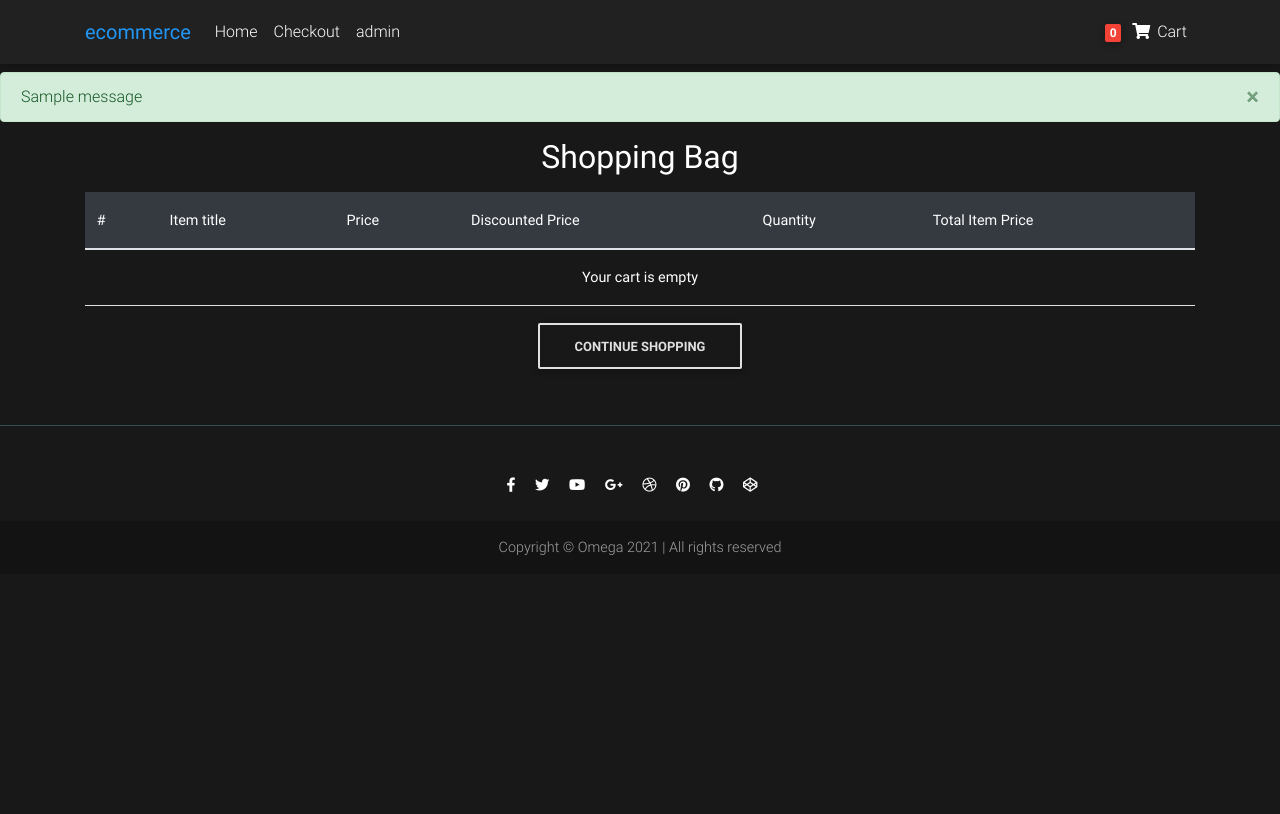
After one commit to ombhosale2510/E-commerce, a Django app: page /order-summary/ in a window 1280 px wide. The commit adds this page. Shown: the top 814 px of the page. Run offline with Django 3.2, Linux system fonts and the light colour scheme; a user stored in the database is signed in; data comes from the database, SQL or seed files in the repository; both versions use the stored data as it was after the commit; tables that the repository leaves empty hold one stand-in row (values such as "Sample post"); one stand-in notice (Sample message) is shown; some libraries are stand-ins or nearby versions.

Commit message:
Added a Cart Page with update/delete/checout/continue-shopping features

```diff
--- a/core/models.py
+++ b/core/models.py
@@ -36,16 +36,14 @@ class Item(models.Model):
         })
 
     def get_add_to_cart_url(self):
-        return reverse("core:cart", kwargs={
+        return reverse("core:cart_add", kwargs={
             'slug': self.slug
         })
-        cart
 
     def get_remove_from_cart_url(self):
         return reverse("core:cart_remove", kwargs={
             'slug': self.slug
         })
-        cart
 
 
 # Items of the Order List
@@ -58,6 +56,21 @@ class OrderItem(models.Model):
 
     def __str__(self):
         return f"{self.quantity} of {self.item}"
+
+    def get_total_item_price(self):
+        return self.quantity * self.item.price
+
+    def get_total_discount_item_price(self):
+        return self.quantity * self.item.discount_price
+
+    def get_amt_saved(self):
+        return self.get_total_item_price() - self.get_total_discount_item_price()
+
+    def get_final_price(self):
+        if self.item.discount_price:
+            return self.get_total_discount_item_price()
+        else:
+            return self.get_total_item_price()
 
 
 # Order List shown in Cart
@@ -73,3 +86,9 @@ class Order(models.Model):
 
     def __str__(self):
         return self.user.username
+
+    def get_total(self):
+        total = 0
+        for order_item in self.items.all():
+            total += order_item.get_final_price()
+        return total
--- a/core/urls.py
+++ b/core/urls.py
@@ -6,7 +6,10 @@ app_name = 'core'
 urlpatterns = [
     path('', HomeView.as_view(), name='home'),
     path('checkout/', checkout, name='checkout'),
+    path('order-summary/', OrderSummaryView.as_view(), name='order-summary'),
     path('product/<slug>/', ItemDetailView.as_view(), name='product'),
-    path('cart/<slug>/', add_to_cart, name='cart'),
+    path('cart_add/<slug>/', add_to_cart, name='cart_add'),
     path('cart_remove/<slug>/', remove_from_cart, name='cart_remove'),
+    path('cart_item_remove/<slug>/', remove_single_item_from_cart,
+         name='cart_item_remove'),
 ]
--- a/core/views.py
+++ b/core/views.py
@@ -1,6 +1,7 @@
 from django.contrib import messages
+from django.core.exceptions import ObjectDoesNotExist
 from django.shortcuts import render, redirect, get_object_or_404
-from django.views.generic import ListView, DetailView
+from django.views.generic import ListView, DetailView, View
 from django.utils import timezone
 from .models import Item, OrderItem, Order
 
@@ -29,6 +30,19 @@ class HomeView(ListView):
     model = Item
     paginate_by = 4
     template_name = "home.html"
+
+
+class OrderSummaryView(View):
+    def get(self, *args, **kwargs):
+        try:
+            order = Order.objects.get(user=self.request.user, ordered=False)
+            context = {
+                'object': order
+            }
+            return render(self.request, 'order-summary.html', context)
+        except ObjectDoesNotExist:
+            messages.warning(self.request, "You do not have an active order!")
+            return redirect("/")
 
 
 # def home(request):
@@ -61,11 +75,12 @@ def add_to_cart(request, slug):
             order_item.save()
             messages.info(
                 request, "Item quantity has been successfully updated to your cart!")
+            return redirect("core:order-summary")
         else:
             order.items.add(order_item)
             messages.info(
                 request, "Item has been successfully added to your cart!")
-            return redirect("core:product", slug=slug)
+            return redirect("core:order-summary")
     else:
         ordered_date = timezone.now()
         order = Order.objects.create(
@@ -73,8 +88,7 @@ def add_to_cart(request, slug):
         order.items.add(order_item)
         messages.info(
             request, "Item has been successfully added to your cart!")
-        return redirect("core:product", slug=slug)
-    return redirect("core:product", slug=slug)
+        return redirect("core:order-summary")
 
 
 def remove_from_cart(request, slug):
@@ -94,9 +108,10 @@ def remove_from_cart(request, slug):
                 ordered=False
             )[0]
             order.items.remove(order_item)
+            order_item.delete()
             messages.info(
                 request, "Item has been successfully removed from your cart!")
-            return redirect("core:product", slug=slug)
+            return redirect("core:order-summary")
         else:
             messages.info(request, "Item was never in your cart")
             return redirect("core:product", slug=slug)
@@ -104,4 +119,36 @@ def remove_from_cart(request, slug):
         # Add a message saying the user doesn't have an order
         messages.info(request, "You do not have an active order!")
         return redirect("core:product", slug=slug)
-    return redirect("core:product", slug=slug)
+
+
+def remove_single_item_from_cart(request, slug):
+    item = get_object_or_404(Item, slug=slug)
+    order_qs = Order.objects.filter(
+        user=request.user,
+        ordered=False
+    )
+
+    if order_qs.exists():
+        order = order_qs[0]
+        # Check if order item is in order
+        if order.items.filter(item__slug=item.slug).exists():
+            order_item = OrderItem.objects.filter(
+                item=item,
+                user=request.user,
+                ordered=False
+            )[0]
+            if order_item.quantity > 1:
+                order_item.quantity -= 1
+                order_item.save()
+            else:
+                order.items.remove(order_item)
+            messages.info(
+                request, "Item has been removed from your cart!")
+            return redirect("core:order-summary")
+        else:
+            messages.info(request, "Item was never in your cart")
+            return redirect("core:product", slug=slug)
+    else:
+        # Add a message saying the user doesn't have an order
+        messages.info(request, "You do not have an active order!")
+        return redirect("core:product", slug=slug)
--- a/templates/base.html
+++ b/templates/base.html
@@ -62,7 +62,7 @@
                 <ul class="navbar-nav nav-flex-icons">
                     {% if request.user.is_authenticated %}
                     <li class="nav-item">
-                        <a class="nav-link waves-effect">
+                        <a class="nav-link waves-effect" href="/order-summary">
                             <span class="badge red z-depth-1 mr-1"> {{ request.user|cart_item_count }} </span>
                             <i class="fas fa-shopping-cart"></i>
                             <span class="clearfix d-none d-sm-inline-block"> Cart </span>
@@ -71,9 +71,9 @@
                     {% else %}
                     <li class="nav-item">
                         <a class="nav-link waves-effect">
-                            <span class="badge red z-depth-1 mr-1"> 1 </span>
+                            <span class="badge red z-depth-1 mr-1">None</span>
                             <i class="fas fa-shopping-cart"></i>
-                            <span class="clearfix d-none d-sm-inline-block"> Cart </span>
+                            <span class="clearfix d-none d-sm-inline-block" href="/order-summary"> Cart </span>
                         </a>
                     </li>
                     {% endif %}
@@ -110,7 +110,7 @@
                 <span aria-hidden="true">&times;</span>
             </button>
         </div>
-        <li{% if message.tags %} class="{{ message.tags }}" {% endif %}>
+        <li{% if message.tags %} class="{{ message.tags }}" style="list-style-type: none;" {% endif %}>
             </li>
             {% endfor %}
             {% endif %}
--- /dev/null
+++ b/templates/order-summary.html
@@ -0,0 +1,85 @@
+{% extends "base.html" %}
+
+{% block title %}Shopping Bag{% endblock title %}
+{% block body %}
+
+<main>
+    <div class="container mt-3">
+        <div class="table-responsive text-nowrap">
+            <h2 class="text-center"><b>Shopping Bag</b></h2>
+            <table class="table mt-3" style="color: white;">
+                <thead class="table-dark">
+                    <tr>
+                        <th scope="col">#</th>
+                        <th scope="col">Item title</th>
+                        <th scope="col">Price</th>
+                        <th scope="col">Discounted Price</th>
+                        <th scope="col">Quantity</th>
+                        <th scope="col">Total Item Price</th>
+                    </tr>
+                </thead>
+                <tbody>
+                    {% for order_item in object.items.all %}
+                    <tr>
+                        <th scope="row">{{ forloop.counter }}</th>
+                        <td>{{ order_item.item.title }}</td>
+                        <td>{{ order_item.item.price }}&#8377</td>
+                        <td>{{ order_item.item.discount_price }}&#8377</td>
+                        <td><a href="{% url 'core:cart_item_remove' order_item.item.slug %}"><img
+                                    src="/static/img/svg/cart-dash.svg" class="mr-2" alt="cart-dash"></a>
+                            {{ order_item.quantity }}
+                            <a href="{% url 'core:cart_add' order_item.item.slug %}"><img
+                                    src="/static/img/svg/cart-plus.svg" class="ml-2" alt="cart-plus"></a>
+                        </td>
+                        <td>
+                            {% if order_item.item.discount_price %}
+                            {{ order_item.get_total_discount_item_price }}&#8377
+                            (Saving {{ order_item.get_amt_saved }}&#8377)
+                            {% else %}
+                            {{ order_item.get_total_item_price }}&#8377
+                            {% endif %}
+
+                            <a href="{% url 'core:cart_remove' order_item.item.slug %}"><img
+                                    src="/static/img/svg/trash.svg" class="float-right" alt="trash"></a>
+                        </td>
+                    </tr>
+                    {% empty %}
+                    <tr>
+                        <td colspan="6" class="text-center"><b>Your cart is empty</b></td>
+                    </tr>
+                    <tr class="text-center">
+                        <div class="container text-center">
+                            <td colspan=" 6">
+                                <a class="btn btn-outline-light mx-3" href="/"><b>CONTINUE
+                                        SHOPPING</b></a>
+                            </td>
+                        </div>
+                    </tr>
+                    {% endfor %}
+                    {% if object.get_total %}
+                    <tr>
+                        <td colspan="5">
+                            <h5><b>Total</h5></b>
+                        </td>
+                        <td>
+                            <h5><b> {{ object.get_total }}&#8377 </h5></b>
+                        </td>
+                    </tr>
+                    <tr class="text-center">
+                        <div class="container text-center">
+                            <td colspan=" 6">
+                                <a class="btn btn-outline-light mx-3" href="/"><b>CONTINUE
+                                        SHOPPING</b></a>
+                                <a class="btn btn-outline-light mx-3" href="/checkout"><b>CONTINUE TO
+                                        CHECKOUT</b></a>
+                            </td>
+                        </div>
+                    </tr>
+                    {% endif %}
+                </tbody>
+            </table>
+
+        </div>
+    </div>
+</main>
+{% endblock body %}
```
Also changed, not shown: templates/product.html (+6 -6 lines), core/migrations/0014_orderitem_session.py (added), db.sqlite3, static/img/svg/arrow_left.svg (deleted), static/img/svg/arrow_right.svg (deleted), static/img/svg/cart-dash.svg (added), static/img/svg/cart-plus.svg (added), static/img/svg/trash.svg (added).
